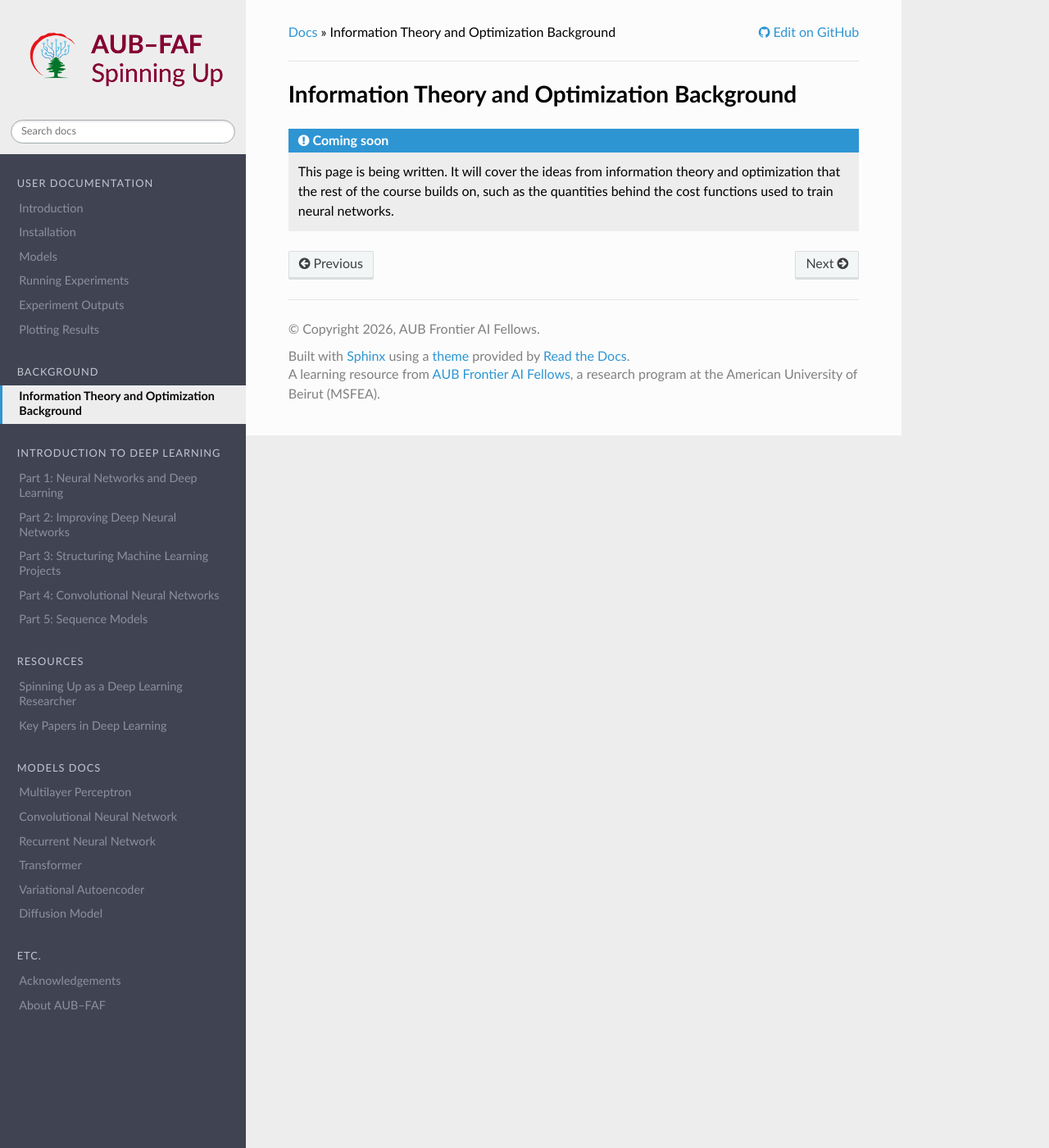
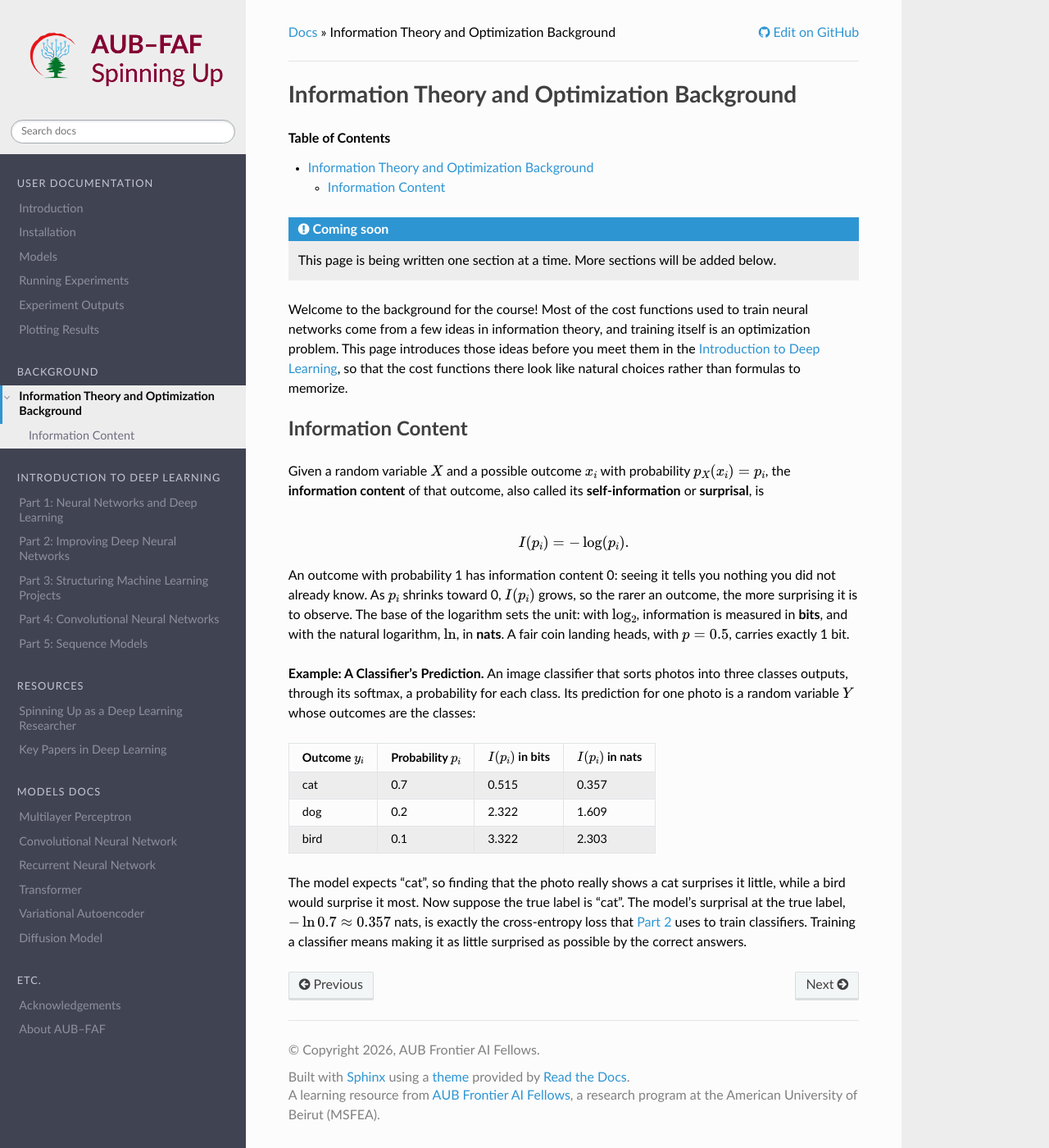
Before and after one commit to Moe-Zbeeb/spinningup-dl, a Sphinx documentation site: the page built from docs/background/information_theory.md, in a window 1280 px wide and 1400 px high. Shown: the whole window at 82% size. Built offline with Sphinx 7.4.7 and the Read the Docs theme 3.1.0, drawn with Linux system fonts in a browser that asks for light colours.

Commit message:
Write the Information Content section of the background page
Co-Authored-By: Claude Opus 5.5 <noreply@anthropic.com>

````diff
--- a/docs/background/information_theory.md
+++ b/docs/background/information_theory.md
@@ -1,5 +1,31 @@
 # Information Theory and Optimization Background
 
+```{contents} Table of Contents
+:depth: 2
+```
+
 ```{admonition} Coming soon
-This page is being written. It will cover the ideas from information theory and optimization that the rest of the course builds on, such as the quantities behind the cost functions used to train neural networks.
+This page is being written one section at a time. More sections will be added below.
 ```
+
+Welcome to the background for the course! Most of the cost functions used to train neural networks come from a few ideas in information theory, and training itself is an optimization problem. This page introduces those ideas before you meet them in the [Introduction to Deep Learning](../intro/neural_networks.md), so that the cost functions there look like natural choices rather than formulas to memorize.
+
+## Information Content
+
+Given a random variable $X$ and a possible outcome $x_i$ with probability $p_X(x_i) = p_i$, the **information content** of that outcome, also called its **self-information** or **surprisal**, is
+
+$$
+I(p_i) = -\log(p_i).
+$$
+
+An outcome with probability 1 has information content 0: seeing it tells you nothing you did not already know. As $p_i$ shrinks toward 0, $I(p_i)$ grows, so the rarer an outcome, the more surprising it is to observe. The base of the logarithm sets the unit: with $\log_2$, information is measured in **bits**, and with the natural logarithm, $\ln$, in **nats**. A fair coin landing heads, with $p = 0.5$, carries exactly 1 bit.
+
+**Example: A Classifier's Prediction.** An image classifier that sorts photos into three classes outputs, through its softmax, a probability for each class. Its prediction for one photo is a random variable $Y$ whose outcomes are the classes:
+
+| Outcome $y_i$ | Probability $p_i$ | $I(p_i)$ in bits | $I(p_i)$ in nats |
+| --- | ---: | ---: | ---: |
+| cat | 0.7 | 0.515 | 0.357 |
+| dog | 0.2 | 2.322 | 1.609 |
+| bird | 0.1 | 3.322 | 2.303 |
+
+The model expects "cat", so finding that the photo really shows a cat surprises it little, while a bird would surprise it most. Now suppose the true label is "cat". The model's surprisal at the true label, $-\ln 0.7 \approx 0.357$ nats, is exactly the cross-entropy loss that [Part 2](../intro/improving_networks.md#the-loss) uses to train classifiers. Training a classifier means making it as little surprised as possible by the correct answers.
````
Also changed, not shown: AGENTS.md (+3 -1 lines).
